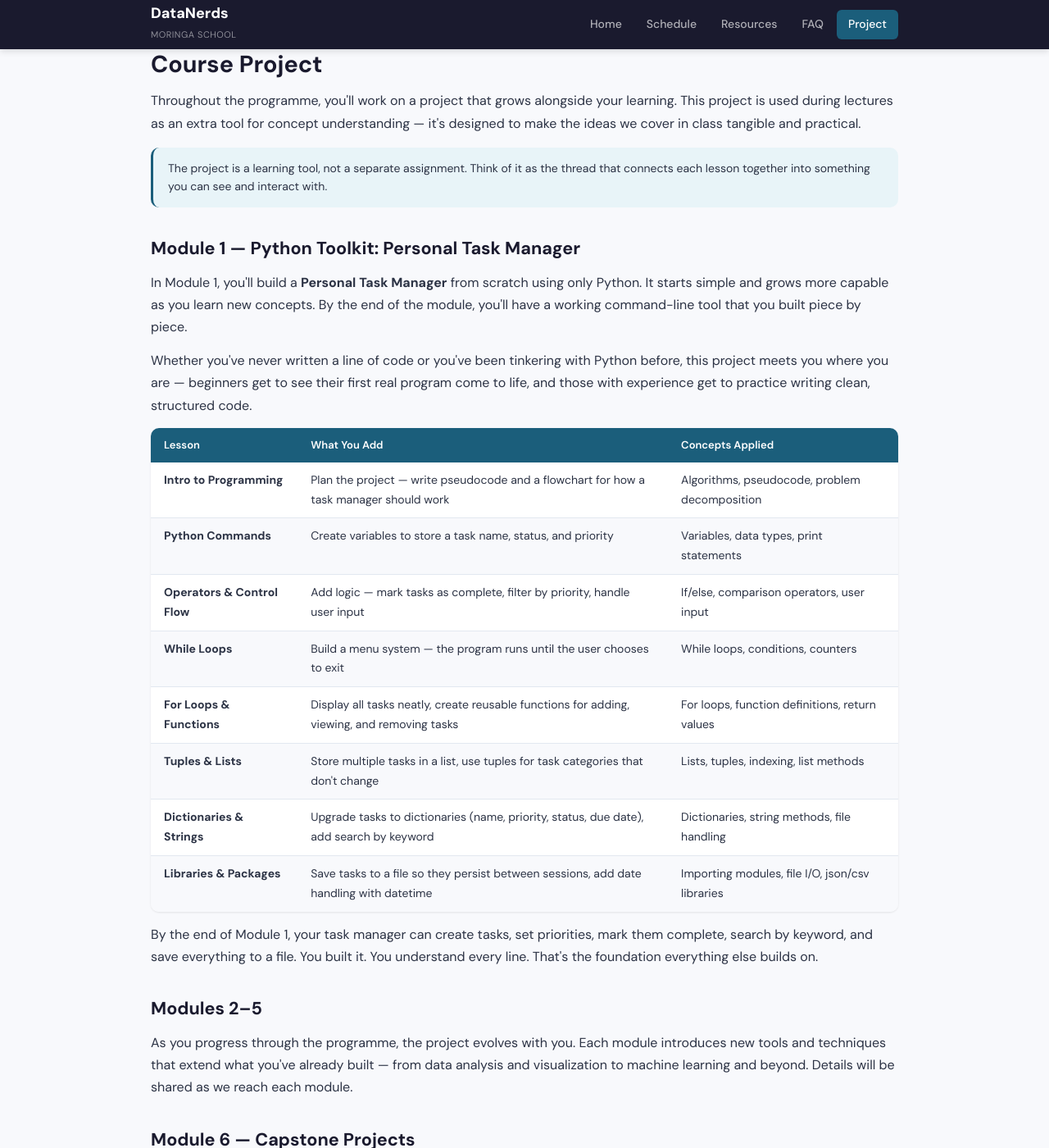
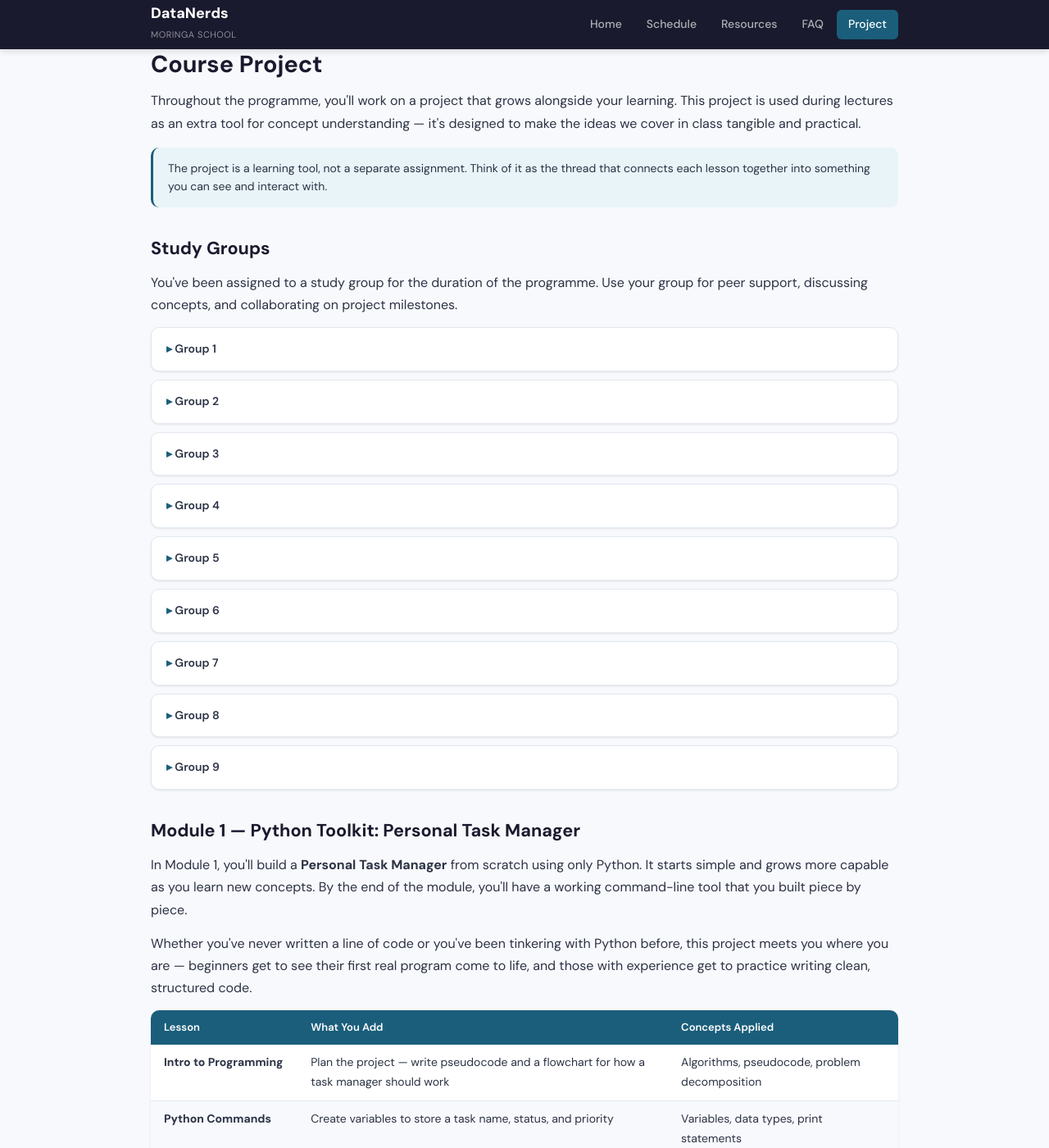
Before and after one commit to ds-moringa-datanerds/ds-moringa-datanerds.github.io, a Jekyll site: the page built from project.md, in a window 1280 px wide and 1400 px high. Shown: the whole window at 82% size. Built offline with Jekyll 4.4.1, drawn with Linux system fonts in a browser that asks for light colours.

Commit message:
Add study groups information to project documentation
Added details about study groups, including group leaders and members, to enhance collaboration and peer support.

```diff
--- a/project.md
+++ b/project.md
@@ -9,6 +9,153 @@ title: Project
 
 <div class="callout callout-info">
   The project is a learning tool, not a separate assignment. Think of it as the thread that connects each lesson together into something you can see and interact with.
+</div>
+
+<!-- STUDY GROUPS -->
+<div id="groups">
+  <h2>Study Groups</h2>
+  <p>You've been assigned to a study group for the duration of the programme. Use your group for peer support, discussing concepts, and collaborating on project milestones.</p>
+
+  <details class="week-dropdown">
+    <summary class="week-summary">Group 1</summary>
+    <ul>
+      <li><strong>Darrell Lubulela George</strong> (Group Leader)</li>
+      <li>Varlerly Maina</li>
+      <li>Amos Mbaluka Nzyimi</li>
+      <li>Galgallo Ibrae</li>
+      <li>Cindy Murogo</li>
+      <li>Daniel Kimasar</li>
+      <li>Isaya Ochieng Okeyo</li>
+      <li>NELSON MASAKI</li>
+      <li>Chrispine Muema Muthama</li>
+    </ul>
+  </details>
+
+  <details class="week-dropdown">
+    <summary class="week-summary">Group 2</summary>
+    <ul>
+      <li><strong>Barbara Kinoti</strong> (Group Leader)</li>
+      <li>Livingstone Talel</li>
+      <li>Donnelly Mwachi</li>
+      <li>Faith Ngina Muiruri</li>
+      <li>Laureen Nyambura Kamande</li>
+      <li>Kelvin Namutenda Omucheyi</li>
+      <li>Daniel Tabut</li>
+      <li>Jeremy Atambo</li>
+      <li>George Okumu</li>
+    </ul>
+  </details>
+
+  <details class="week-dropdown">
+    <summary class="week-summary">Group 3</summary>
+    <ul>
+      <li><strong>Jeremy Mwangi</strong> (Group Leader)</li>
+      <li>Ian Ngugi</li>
+      <li>Frasiah Wanjiru</li>
+      <li>Grace Muthoni</li>
+      <li>Pauline Kariuki</li>
+      <li>Linnet Kinyua</li>
+      <li>Clement Otindo</li>
+      <li>Meshack Kimanzi</li>
+      <li>Valentino Wanjiku</li>
+      <li>Daniel Chirchir</li>
+    </ul>
+  </details>
+
+  <details class="week-dropdown">
+    <summary class="week-summary">Group 4</summary>
+    <ul>
+      <li><strong>Monica Nyagaya</strong> (Group Leader)</li>
+      <li>COLLINS MURKEU</li>
+      <li>Mokeira Gisairo</li>
+      <li>Nickson Kipruto</li>
+      <li>Peter</li>
+      <li>ESTHER SAISI</li>
+      <li>Myles Imbayi</li>
+      <li>Martin Mwau Ngemu</li>
+      <li>John Njuguna</li>
+    </ul>
+  </details>
+
+  <details class="week-dropdown">
+    <summary class="week-summary">Group 5</summary>
+    <ul>
+      <li><strong>Alica Mbithe Munyao</strong> (Group Leader)</li>
+      <li>Daniella Thande</li>
+      <li>Fadhili Njenga Munyua</li>
+      <li>Jacinta Moraa Osoro</li>
+      <li>Belinder Akoth</li>
+      <li>Tonny Njeru</li>
+      <li>George Maina Kinuthia</li>
+      <li>Prisca Kasyoki</li>
+      <li>ELLYJOY KAIMENYI</li>
+      <li>Isaac Ndiba Njuguna</li>
+    </ul>
+  </details>
+
+  <details class="week-dropdown">
+    <summary class="week-summary">Group 6</summary>
+    <ul>
+      <li><strong>Franklin Karimi Gikonyo</strong> (Group Leader)</li>
+      <li>Rose Murugu</li>
+      <li>FIDELIS NGUYO MURIITHI</li>
+      <li>Oscar Mokera</li>
+      <li>Josphat Ombui</li>
+      <li>Rhoda Mwende Kimweli</li>
+      <li>Carolne Jeptoo Rotich</li>
+      <li>Patrick Kipronoh</li>
+      <li>Tracey Nyaga</li>
+    </ul>
+  </details>
+
+  <details class="week-dropdown">
+    <summary class="week-summary">Group 7</summary>
+    <ul>
+      <li><strong>Eglen Epha Nyangasi</strong> (Group Leader)</li>
+      <li>Julie Njoroge</li>
+      <li>DWEIN SWALEH</li>
+      <li>Dennis Mwikya</li>
+      <li>JUMA BOY OTILA</li>
+      <li>David Omondi Mayeye</li>
+      <li>Jeff Waweru</li>
+      <li>John Mbuthia Njuguna</li>
+      <li>Pharrell Kitusa</li>
+      <li>Patrick Wainaina Mburu</li>
+    </ul>
+  </details>
+
+  <details class="week-dropdown">
+    <summary class="week-summary">Group 8</summary>
+    <ul>
+      <li><strong>Ngamau Mbau</strong> (Group Leader)</li>
+      <li>Kevin Kuria Mukundi</li>
+      <li>Benedict Onyango Aloo</li>
+      <li>FRANCIS KAMAU MWANGI</li>
+      <li>Donald Kipsoi</li>
+      <li>SHILLAH MBOYA</li>
+      <li>Lawrence Ngigi Nyoro</li>
+      <li>Lincoln Maina</li>
+      <li>MANANDA KIRUNGU SALIM</li>
+      <li>Teddy Kibuthu</li>
+    </ul>
+  </details>
+
+  <details class="week-dropdown">
+    <summary class="week-summary">Group 9</summary>
+    <ul>
+      <li><strong>Immanuel Shem</strong> (Group Leader)</li>
+      <li>Maureen N. Njuguna</li>
+      <li>Benedict Kosgei</li>
+      <li>Samerick Wanjala Wakhungu</li>
+      <li>Cyrus Kirui</li>
+      <li>Cleophas Ndunda</li>
+      <li>Chrispine Muema Muthama</li>
+      <li>Patrick Palex</li>
+      <li>Bildan Oloo</li>
+      <li>Patrick Pale</li>
+    </ul>
+  </details>
+
 </div>
 
 <h2>Module 1 — Python Toolkit: Personal Task Manager</h2>
```
